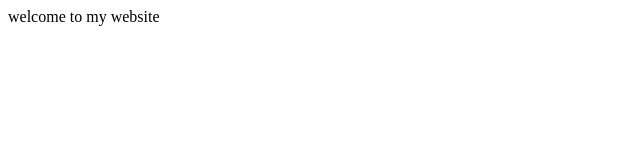
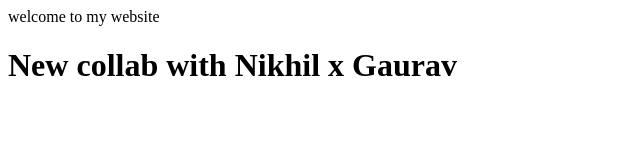
Before and after one commit to ggauravky/notehub-studyspace, a plain HTML site: page index.html in a window 1280 px wide. Shown: the whole page, without its empty margins (0-640 px from the left). Drawn offline with Linux system fonts and the light colour scheme.

Commit message:
Added my name

```diff
--- a/index.html
+++ b/index.html
@@ -7,5 +7,8 @@
 </head>
 <body>
     welcome to my website
+    <h1>
+        New collab with Nikhil x Gaurav
+    </h1>
 </body>
 </html>
```
